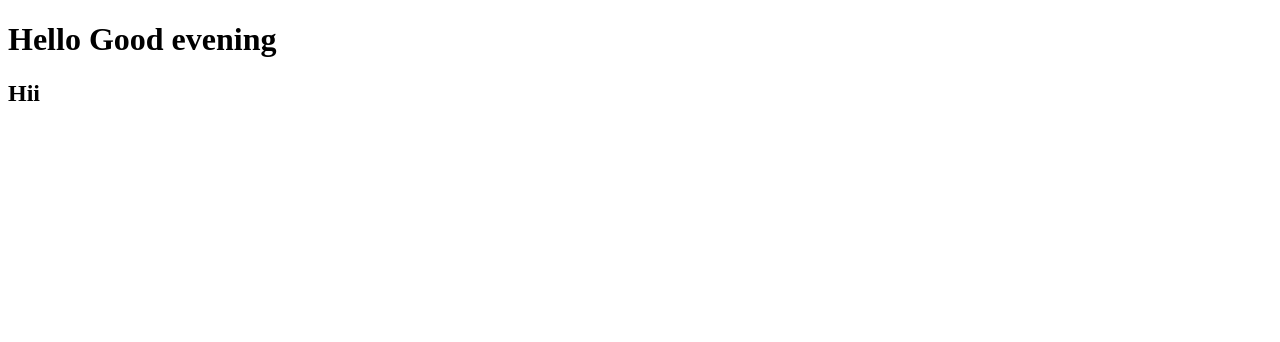
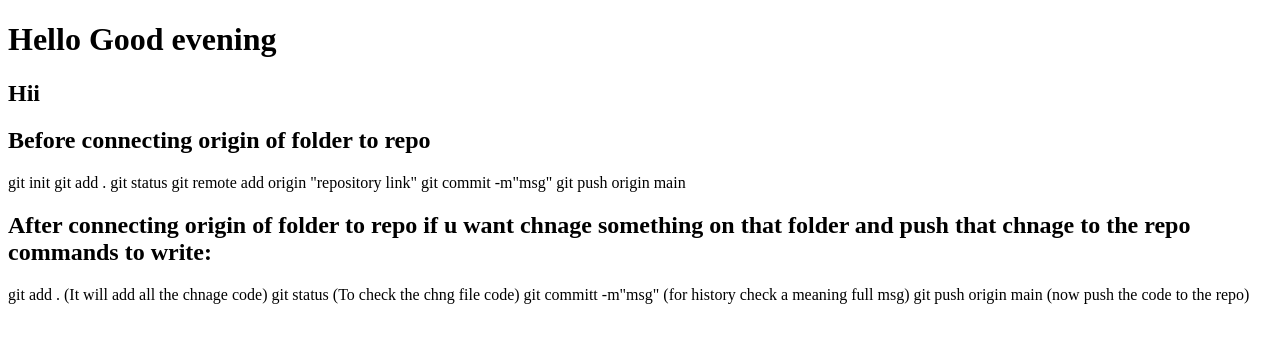
Before and after one commit to DeepanjaliDash1/Test, a plain HTML site: page index.html in a window 1280 px wide. Drawn offline with Linux system fonts and the light colour scheme.

Commit message:
adding thegit commandscommit

```diff
--- a/index.html
+++ b/index.html
@@ -1,14 +1,33 @@
 <!DOCTYPE html>
 <html lang="en">
+
 <head>
     <meta charset="UTF-8">
     <meta name="viewport" content="width=device-width, initial-scale=1.0">
     <title>Document</title>
 </head>
+
 <body>
 
     <h1>Hello Good evening</h1>
 
     <h2>Hii</h2>
+    <h2>Before connecting origin of folder to repo</h2>
+   git init
+   git add .
+   git status
+   git remote add origin "repository link"
+   git commit -m"msg"
+   git push origin main
+
+
+
+    <h2>After connecting origin of folder to repo if u want chnage something on that folder and push that chnage to the
+        repo commands to write:</h2>
+    git add . (It will add all the chnage code)
+    git status (To check the chng file code)
+    git committ -m"msg" (for history check a meaning full msg)
+    git push origin main (now push the code to the repo)
 </body>
+
 </html>
```
